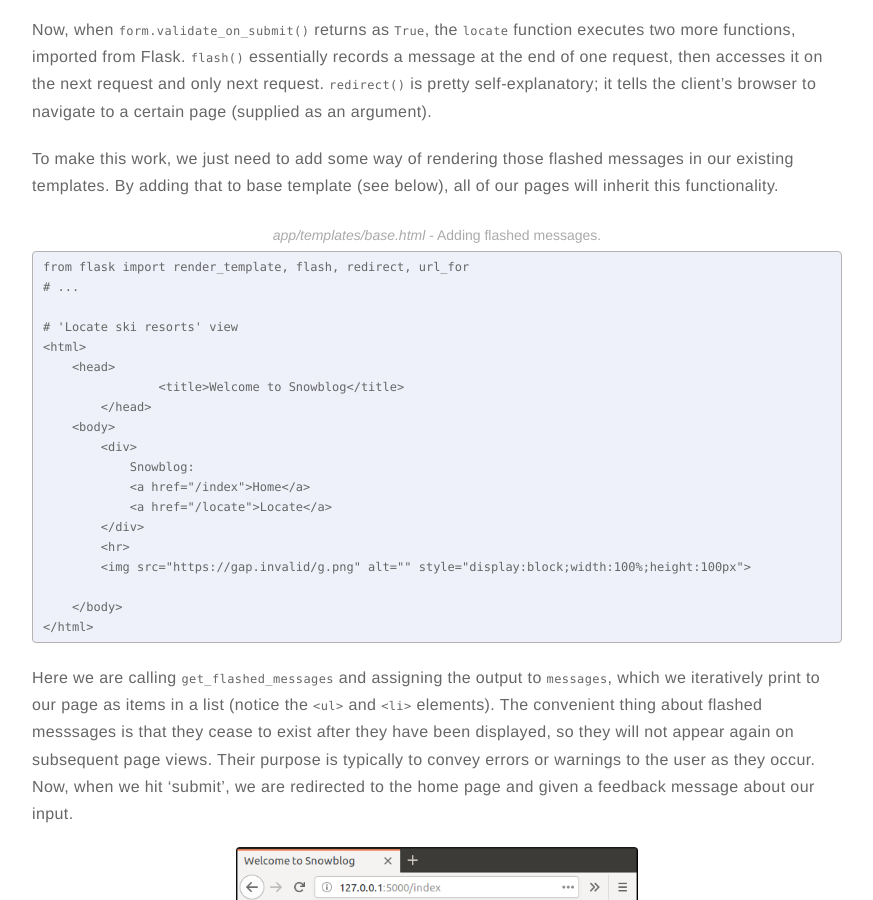
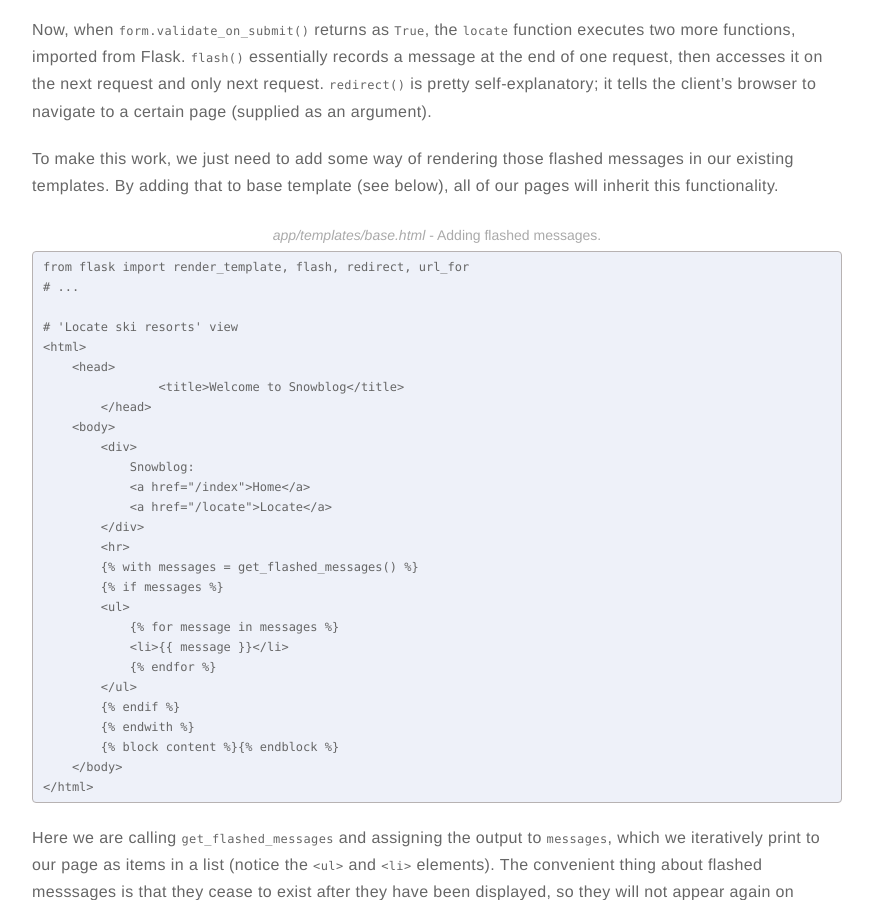
Before and after one commit to meccaLeccaHi/meccaLeccaHi.github.io, a Jekyll site: the page built from _posts/2018-11-08-web-apps-with-flask.md, in a window 1280 px wide and 900 px high, scrolled down 9713 px. Shown: the whole window, without its empty margins (203-1076 px from the left). Built offline with Jekyll 4.4.1, drawn with Linux system fonts in a browser that asks for light colours; comment, search, counter and statistics services are not loaded.

Commit message:
adding section to post

````diff
--- a/_posts/2018-11-08-web-apps-with-flask.md
+++ b/_posts/2018-11-08-web-apps-with-flask.md
@@ -198,7 +198,7 @@ Now, `base.html` can save me from repeatedly adding (and maintaining) a navigati
 ```
 {{ "{% extends 'base.html' " }}%}
 {{ "{% block content " }}%}
-	<h1>{% raw %}{{ user }}{% endraw %}'s snowblog</h1>
+	<h1>{{ "{{ user " }}}}'s snowblog</h1>
 {{ "{% endblock " }}%}
 ```
 {% include figure.html url="/assets/images/flask/block_example.png" caption="Rendering using template inheritance." width="55%" %}
@@ -339,16 +339,16 @@ from flask import render_template, flash, redirect, url_for
             <a href="/locate">Locate</a>
         </div>
         <hr>
-        {% with messages = get_flashed_messages() %}
-        {% if messages %}
+        {{ "{% with messages = get_flashed_messages() " }}%}
+        {{ "{% if messages " }}%}
         <ul>
-            {% for message in messages %}
-            <li>{{ message }}</li>
-            {% endfor %}
+            {{ "{% for message in messages " }}%}
+            <li>{{ "{{ message " }}}}</li>
+            {{ "{% endfor " }}%}
         </ul>
-        {% endif %}
-        {% endwith %}
-        {% block content %}{% endblock %}
+        {{ "{% endif " }}%}
+        {{ "{% endwith " }}%}
+        {{ "{% block content " }}%}{{ "{% endblock " }}%}
     </body>
 </html>
 ```
````
